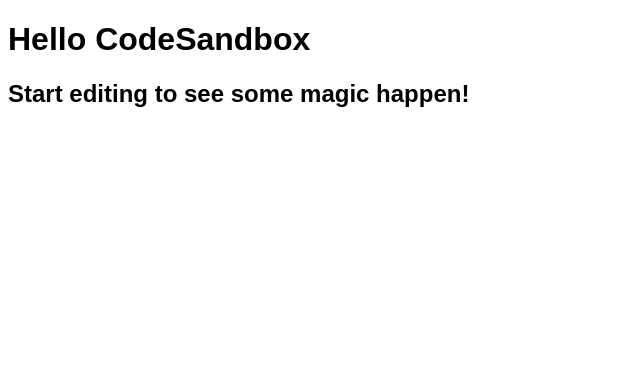
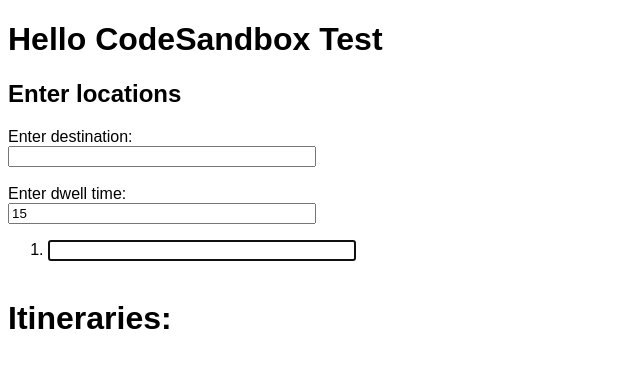
Before and after one commit to enigmae/mysandboxrouting, a React (Create React App) app: page / in a window 1280 px wide. Shown: the top 368 px of the page, without its empty margins (0-640 px from the left). Built offline with nearby package versions, Linux system fonts and the light colour scheme.

Commit message:
fixed some build errors

```diff
--- a/src/displayItineraries.tsx
+++ b/src/displayItineraries.tsx
@@ -4,10 +4,10 @@
 import { Itinerary, IItinineraryResponse } from "./itinerary";
 import { SearchControl } from "./searchControl";
 interface IDisplayItinerariesState {
-  SearchResults: ISearchResult[];
-  Destination: ISearchResult;
-  ItineraryResponse: IItinineraryResponse;
-  DwellTime: number;
+  SearchResults?: ISearchResult[];
+  Destination?: ISearchResult;
+  ItineraryResponse?: IItinineraryResponse;
+  DwellTime?: number;
 }
 export class DisplayItineraries extends React.Component<
   {},
@@ -103,10 +103,10 @@
             //this.setState({ SearchResults:i});
             this.itinerary
               .getItinerary({
-                dwellTime: this.state.DwellTime,
+                dwellTime: this.state.DwellTime!,
                 searchResults: i,
-                startLocation: i[0].Coords,
-                endLocation: this.state.Destination.Coords
+                startLocation: i[0].Coords!,
+                endLocation: this.state.Destination!.Coords!
               })
               .then((i: IItinineraryResponse) => {
                 this.setState({ ItineraryResponse: i });
--- a/src/index.js
+++ /dev/null
@@ -1,16 +0,0 @@
-import React from "react";
-import ReactDOM from "react-dom";
-
-import "./styles.css";
-
-function App() {
-  return (
-    <div className="App">
-      <h1>Hello CodeSandbox</h1>
-      <h2>Start editing to see some magic happen!</h2>
-    </div>
-  );
-}
-
-const rootElement = document.getElementById("root");
-ReactDOM.render(<App />, rootElement);
```
Also changed, not shown: package.json (+6 -1 lines), tsconfig.json (added, +26 -0 lines), 2 other files (tests, documents, lock files or other folders).
